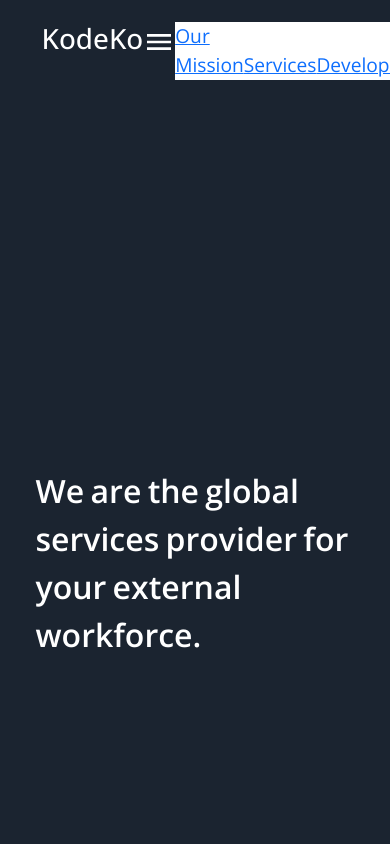
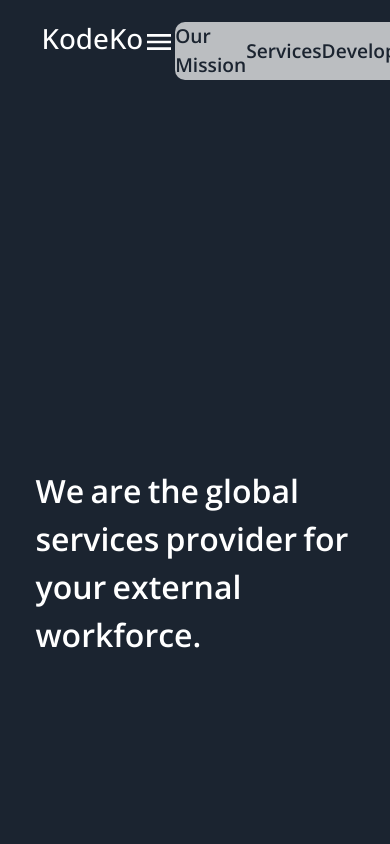
Before and after one commit to hnsnl15/headhunting_site_AHM, a React (Vite) app: page / in a window 390 px wide. Both pictures are taken after a click on the icon 351 px from the left and 41 px from the top of the page. Shown: the top 844 px of the page. Built offline with nearby package versions, Linux system fonts and the light colour scheme.

Commit message:
Toggled menu on mobile style updated.

```diff
--- a/css/settings.css
+++ b/css/settings.css
@@ -94,10 +94,6 @@
   border-radius: 50%;
   background-color: #f8ec03;
   transform: translateX(0);
-  transition: 0.5s;
-  -webkit-transform: translateX(0);
-          transform: translateX(0);
-  -webkit-transition: 0.7s;
   transition: 0.7s;
 }
 
--- a/css/style.css
+++ b/css/style.css
@@ -391,7 +391,7 @@ body {
 .footer-navigation .footer-contact-container form button {
   display: flex;
   justify-content: center;
-  padding: .5rem;
+  padding: .6rem;
   width: 120px;
   border-radius: 10px;
   background: #D6D5A8;
@@ -451,6 +451,20 @@ body {
 
 .footer-navigation .footer-social-container .company-contact-info p {
   font-size: 15px;
+}
+
+.toggledMenu {
+  justify-content: space-evenly;
+  align-items: center;
+  transition: all 250ms ease-in-out;
+  border-radius: 10px;
+  background: rgba(255, 255, 255, 0.7);
+}
+
+.toggledMenu a {
+  text-decoration: none;
+  color: #1B2430;
+  font-weight: 600;
 }
 
 @media screen and (max-width: 776px) {
@@ -540,10 +554,10 @@ body {
     width: 100%;
   }
   .footer-navigation .footer-contact-container form input {
-    width: 75%;
+    width: 70%;
   }
   .footer-navigation .footer-contact-container form button {
-    width: 25%;
+    width: 28%;
   }
 }
 
--- a/src/components/Body/Header.jsx
+++ b/src/components/Body/Header.jsx
@@ -85,7 +85,8 @@ function Header() {
             </div>
             {isMobile()}
 
-            <div style={{width: '100vw', background: 'white', display: mobileMenuActive ? 'block' : 'none'}}>
+            <div className='toggledMenu'
+            style={{width: '100vw', display: mobileMenuActive ? 'flex' : 'none'}}>
                 <a href="/#title1-mission">Our Mission</a>
                 <a href="/">Services</a>
                 <Link to='/developers'>Developers</Link>
--- a/style.scss
+++ b/style.scss
@@ -380,7 +380,7 @@ body {
             button {
                 display: flex;
                 justify-content: center;
-                padding: .5rem;
+                padding: .6rem;
                 width: 120px;
                 border-radius: 10px;
                 background: $secondary-color;
@@ -434,7 +434,18 @@ body {
         }
     }
 }
-
+.toggledMenu {
+    justify-content: space-evenly;
+    align-items: center;
+    transition: all 250ms ease-in-out;
+    border-radius: 10px;
+    background: rgba(255, 255, 255, 0.7);
+    a {
+        text-decoration: none;
+        color: $primary-color;
+        font-weight: 600;
+    }
+}
 
 
 
@@ -531,10 +542,10 @@ body {
             form {
                 width: 100%;
                 input {
-                    width: 75%;
+                    width: 70%;
                 }
                 button {
-                    width: 25%;
+                    width: 28%;
                 }
             }
         }
```
